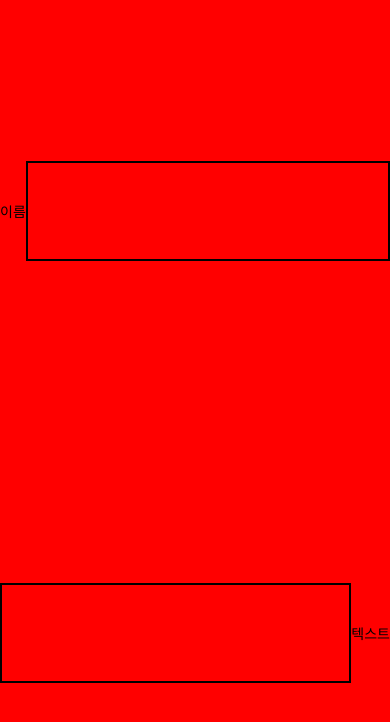
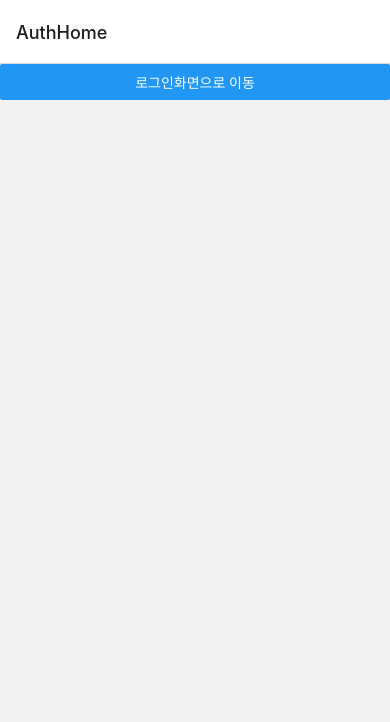
Before and after one commit to ho8ae/FlavorHouse, a React Native app in the folder front/: screen /AuthHome in a window 390 px wide. Shown: the top 722 px of the page. Built offline with nearby package versions, Linux system fonts and the light colour scheme.

Commit message:
learn : react navigation 학습

```diff
--- a/front/App.tsx
+++ b/front/App.tsx
@@ -1,3 +1,4 @@
+import {NavigationContainer} from '@react-navigation/native';
 import React, {useState} from 'react';
 import {
   Button,
@@ -7,6 +8,8 @@ import {
   TextInput,
   View,
 } from 'react-native';
+import AuthHomeScreen from './src/screens/AuthHomeScreen';
+import AuthStackNavigator from './src/navigation/AuthStackNavigator';
 
 function App() {
   const [name, setName] = useState('');
@@ -18,21 +21,9 @@ function App() {
   };
 
   return (
-    <SafeAreaView style={styles.container}>
-      {/* 노치 영역을 침범하지 않기 위해 SafeArea 사용 함 */}
-      <View style={styles.inputContainer}>
-        <Text>이름</Text>
-        <TextInput
-          style={styles.input}
-          value={name}
-          onChangeText={handleChangeInput}
-        />
-      </View>
-      <View style={styles.inputContainer}>
-        <TextInput style={styles.input} />
-        <Text>텍스트</Text>
-      </View>
-    </SafeAreaView>
+    <NavigationContainer>
+      <AuthStackNavigator />
+    </NavigationContainer>
   );
 }
 
--- a/front/index.js
+++ b/front/index.js
@@ -5,5 +5,7 @@
 import {AppRegistry} from 'react-native';
 import App from './App';
 import {name as appName} from './app.json';
+// import './gesture-handler';
+import 'react-native-gesture-handler';
 
 AppRegistry.registerComponent(appName, () => App);
--- /dev/null
+++ b/front/src/navigation/AuthStackNavigator.tsx
@@ -0,0 +1,19 @@
+import {createStackNavigator} from '@react-navigation/stack';
+import React from 'react';
+import {StyleSheet, View} from 'react-native';
+import AuthHomeScreen from '../screens/AuthHomeScreen';
+import LoginScreen from '../screens/LoginScreen';
+
+function AuthStackNavigator() {
+  const Stack = createStackNavigator();
+  return (
+    <Stack.Navigator>
+      <Stack.Screen name="AuthHome" component={AuthHomeScreen} />
+      <Stack.Screen name="Login" component={LoginScreen} />
+    </Stack.Navigator>
+  );
+}
+
+const styles = StyleSheet.create({});
+
+export default AuthStackNavigator;
--- /dev/null
+++ b/front/src/screens/AuthHomeScreen.tsx
@@ -0,0 +1,19 @@
+import React from 'react';
+import {Button, SafeAreaView, StyleSheet, View} from 'react-native';
+
+function AuthHomeScreen({navigation}) {
+  return (
+    <SafeAreaView>
+      <View>
+        <Button
+          title="로그인화면으로 이동"
+          onPress={() => navigation.navigate('Login')}
+        />
+      </View>
+    </SafeAreaView>
+  );
+}
+
+const styles = StyleSheet.create({});
+
+export default AuthHomeScreen;
--- /dev/null
+++ b/front/src/screens/LoginScreen.tsx
@@ -0,0 +1,14 @@
+import React from 'react';
+import {StyleSheet, Text, View} from 'react-native';
+
+function LoginScreen() {
+  return (
+    <View>
+      <Text>로그인 스크린</Text>
+    </View>
+  );
+}
+
+const styles = StyleSheet.create({});
+
+export default LoginScreen;
```
Also changed, not shown: front/package.json (+7 -1 lines), 3 other files (tests, documents, lock files or other folders).
